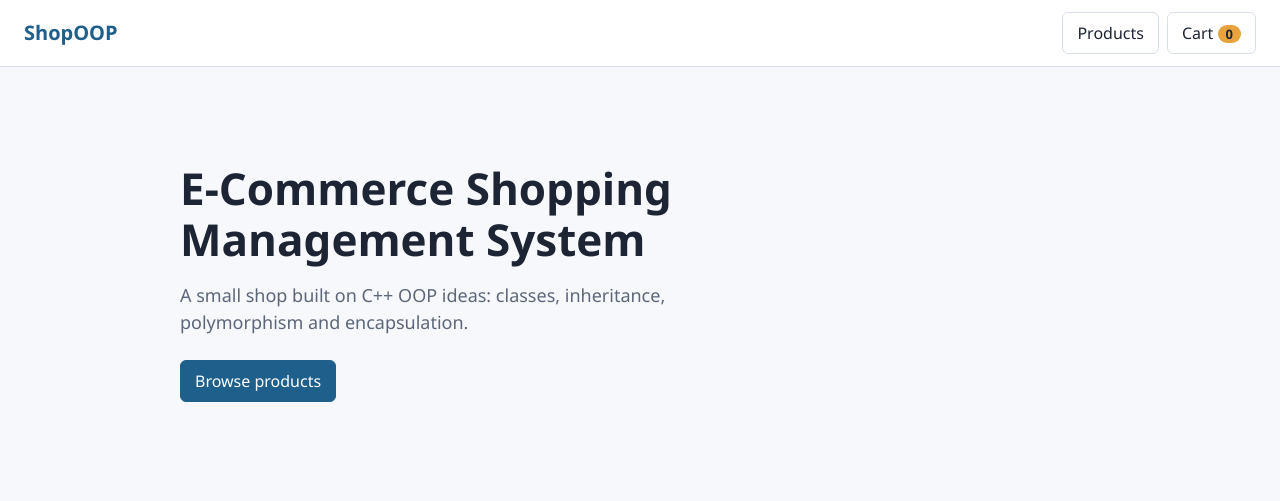
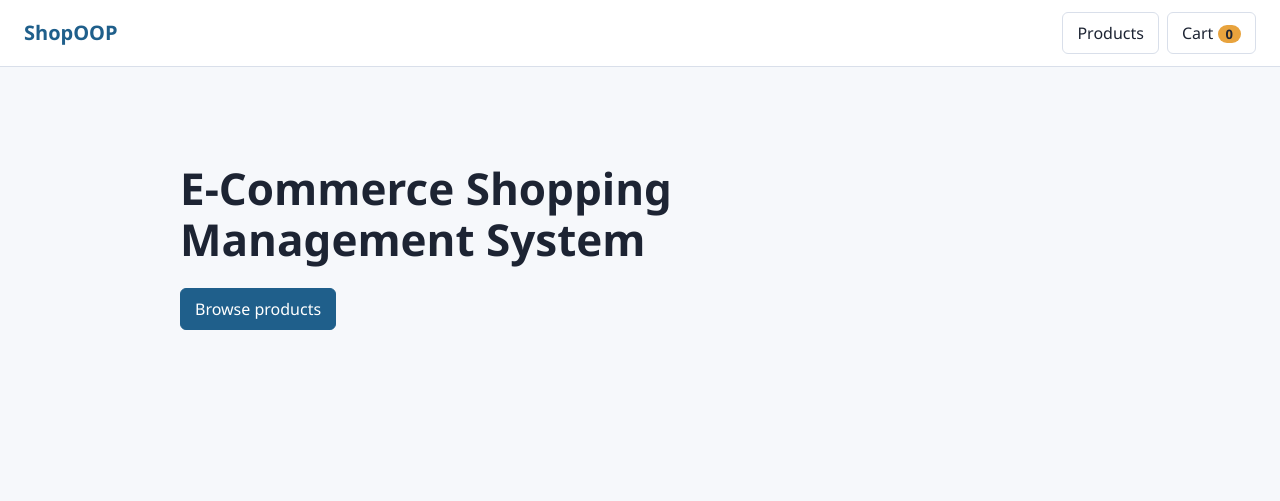
Before and after one commit to max-tech77/e-comm, a plain HTML site: page index.html in a window 1280 px wide. Drawn offline with Linux system fonts and the light colour scheme.

Commit message:
Update index.html

```diff
--- a/index.html
+++ b/index.html
@@ -17,7 +17,7 @@
 <main>
   <section id="home" class="view">
     <h1>E-Commerce Shopping Management System</h1>
-    <p>A small shop built on C++ OOP ideas: classes, inheritance, polymorphism and encapsulation.</p>
+    <p></p>
     <button class="primary" data-go="products">Browse products</button>
   </section>
 
```
